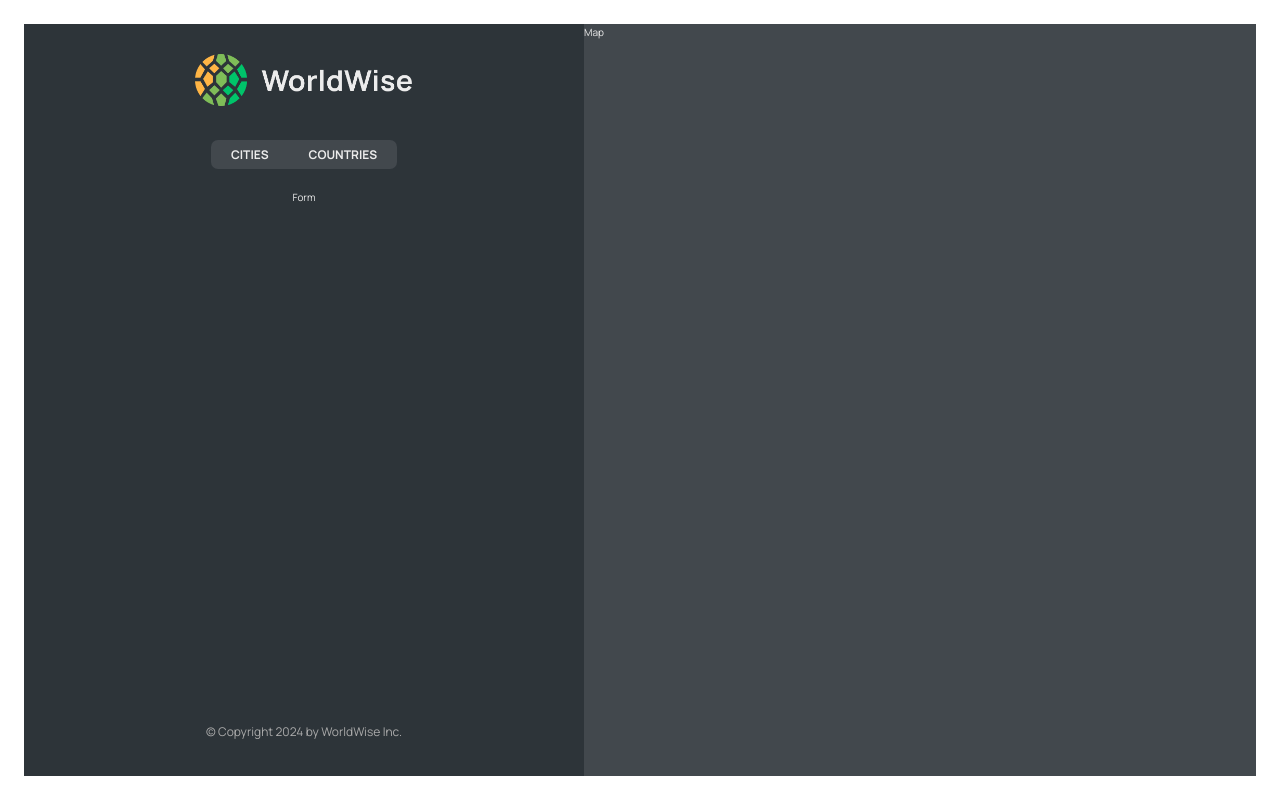
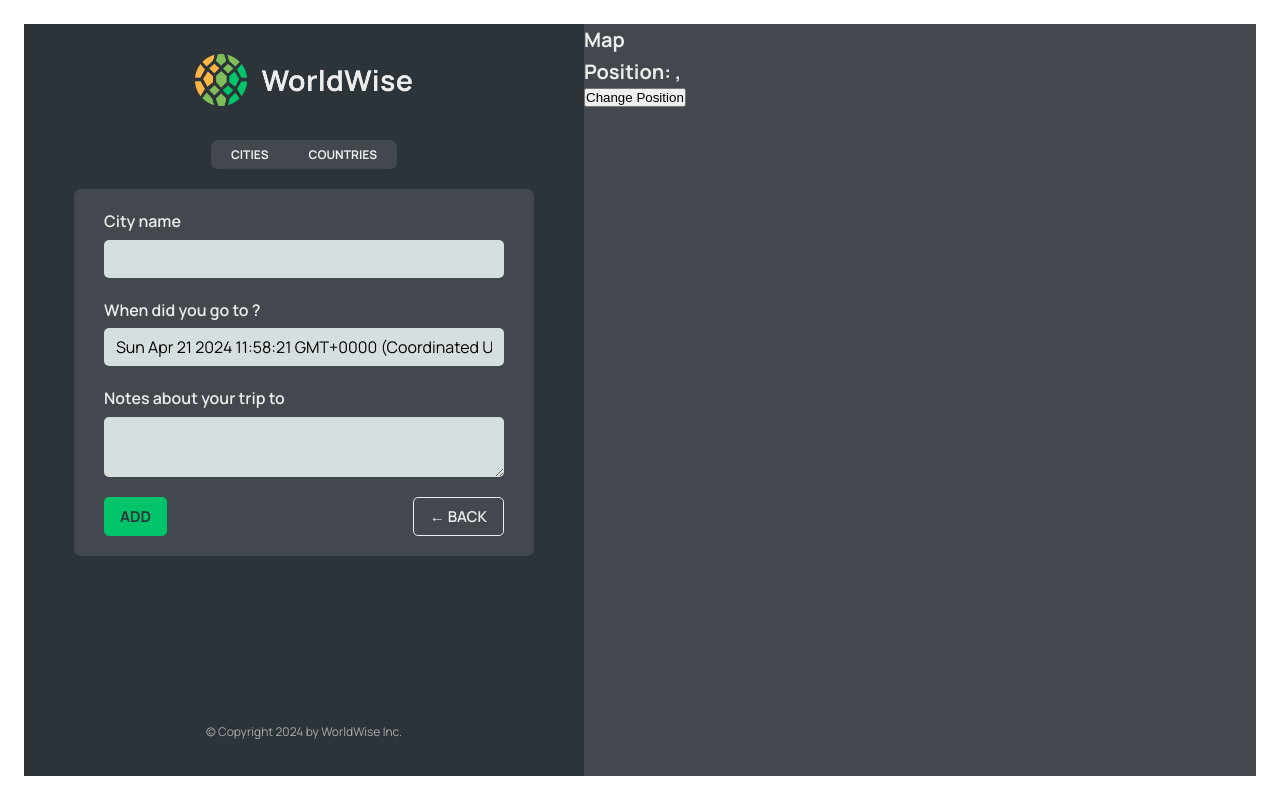
Before and after one commit to lemonteaau/World-Wise, a React (Vite) app: page /app/form in a window 1280 px wide. Built offline with nearby package versions, Linux system fonts and the light colour scheme; data requests are answered from the project's data file.

Commit message:
Update routes and components for dynamic city form and map functionality

```diff
--- a/src/App.jsx
+++ b/src/App.jsx
@@ -10,6 +10,7 @@
 import CityList from "./components/CityList";
 import CountryList from "./components/CountryList";
 import City from "./components/City";
+import Form from "./components/Form";
 
 const BASE_URL = "http://localhost:8000";
 
@@ -54,7 +55,7 @@
             path="countries"
             element={<CountryList cities={cities} isLoading={isLoading} />}
           />
-          <Route path="form" element={<p>Form</p>} />
+          <Route path="form" element={<Form />} />
         </Route>
         <Route path="*" element={<PageNotFound />} />
       </Routes>
--- /dev/null
+++ b/src/components/Button.jsx
@@ -0,0 +1,11 @@
+import styles from "./Button.module.css";
+
+function Button({ children, onClick, type }) {
+  return (
+    <button onClick={onClick} className={`${styles.btn} ${styles[type]}`}>
+      {children}
+    </button>
+  );
+}
+
+export default Button;
--- a/src/components/City.jsx
+++ b/src/components/City.jsx
@@ -1,4 +1,5 @@
-import { useParams } from "react-router-dom";
+import { useParams, useSearchParams } from "react-router-dom";
+
 import styles from "./City.module.css";
 
 const formatDate = (date) =>
@@ -11,6 +12,9 @@
 
 function City() {
   const { id } = useParams();
+  const [searchParams, setSearchParams] = useSearchParams();
+  const lat = searchParams.get("lat");
+  const lng = searchParams.get("lng");
   // TEMP DATA
   const currentCity = {
     cityName: "Lisbon",
@@ -21,7 +25,16 @@
 
   const { cityName, emoji, date, notes } = currentCity;
 
-  return <h1>City {id}</h1>;
+  return (
+    <h1>
+      City {id}
+      <h1>
+        <p>
+          Position: {lat}, {lng}
+        </p>
+      </h1>
+    </h1>
+  );
 
   // return (
   //   <div className={styles.city}>
--- a/src/components/CityItem.jsx
+++ b/src/components/CityItem.jsx
@@ -9,11 +9,14 @@
   }).format(new Date(date));
 
 function CityItem({ city }) {
-  const { cityName, emoji, date, id } = city;
+  const { cityName, emoji, date, id, position } = city;
 
   return (
     <li>
-      <Link className={styles.cityItem} to={`${id}`}>
+      <Link
+        className={styles.cityItem}
+        to={`${id}?lat=${position.lat}&lng=${position.lng}`}
+      >
         <span className={styles.emoji}>{emoji}</span>
         <h3 className={styles.name}>{cityName}</h3>
         <time className={styles.date}>({formatDate(date)})</time>
--- a/src/components/CountryList.jsx
+++ b/src/components/CountryList.jsx
@@ -21,7 +21,7 @@
     ) {
       return [
         ...countriesArr,
-        { country: currCity.country, emoji: currCity.emoji, id: currCity.id },
+        { country: currCity.country, emoji: currCity.emoji },
       ];
     } else return countriesArr;
   }, []);
@@ -29,7 +29,7 @@
   return (
     <ul className={styles.countryList}>
       {countries.map((country) => (
-        <CountryItem key={country.id} country={country} />
+        <CountryItem key={country.country} country={country} />
       ))}
     </ul>
   );
--- a/src/components/Form.jsx
+++ b/src/components/Form.jsx
@@ -3,6 +3,9 @@
 import { useState } from "react";
 
 import styles from "./Form.module.css";
+
+import Button from "./Button";
+import { useNavigate } from "react-router-dom";
 
 export function convertToEmoji(countryCode) {
   const codePoints = countryCode
@@ -13,6 +16,8 @@
 }
 
 function Form() {
+  const navigate = useNavigate();
+
   const [cityName, setCityName] = useState("");
   const [country, setCountry] = useState("");
   const [date, setDate] = useState(new Date());
@@ -49,8 +54,16 @@
       </div>
 
       <div className={styles.buttons}>
-        <button>Add</button>
-        <button>&larr; Back</button>
+        <Button type="primary">Add</Button>
+        <Button
+          type="back"
+          onClick={(e) => {
+            e.preventDefault();
+            navigate(-1);
+          }}
+        >
+          &larr; Back
+        </Button>
       </div>
     </form>
   );
--- a/src/components/Map.jsx
+++ b/src/components/Map.jsx
@@ -1,7 +1,33 @@
+import { useNavigate, useSearchParams } from "react-router-dom";
 import styles from "./Map.module.css";
 
 function Map() {
-  return <div className={styles.mapContainer}>Map</div>;
+  const navigate = useNavigate();
+
+  const [searchParams, setSearchParams] = useSearchParams();
+  const lat = searchParams.get("lat");
+  const lng = searchParams.get("lng");
+
+  return (
+    <div
+      className={styles.mapContainer}
+      onClick={() => {
+        navigate("form");
+      }}
+    >
+      <h1>Map</h1>
+      <h1>
+        Position: {lat}, {lng}
+      </h1>
+      <button
+        onClick={() => {
+          setSearchParams({ lat: 23, lng: 20 });
+        }}
+      >
+        Change Position
+      </button>
+    </div>
+  );
 }
 
 export default Map;
```
